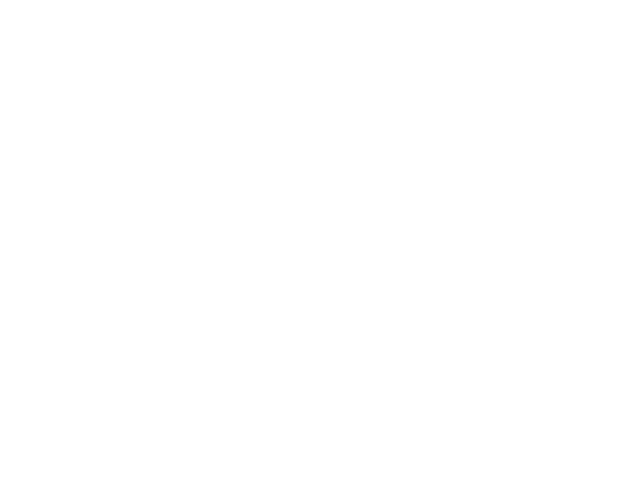
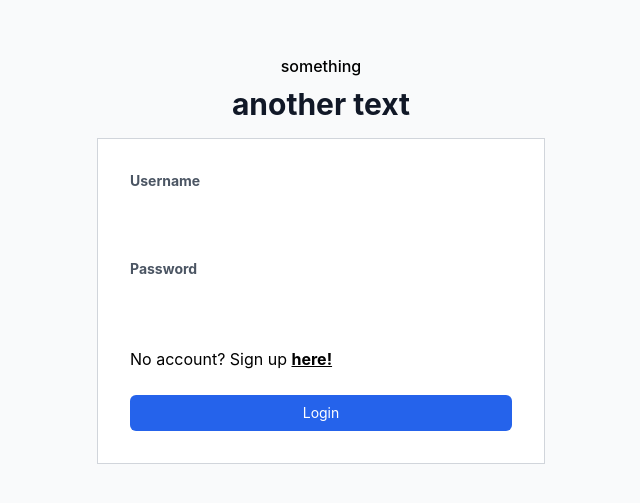
Before and after one commit to divby0exc/library-final-project, a React (Create React App) app: page /login in a window 1280 px wide. Shown: the part 141-644 px from the top of the page, without its empty margins (319-959 px from the left). Built offline with nearby package versions, Linux system fonts and the light colour scheme; the HTML template or start-up script is replaced by a standard one.

Commit message:
what type is children anyways. fuck this

```diff
--- a/src/components/Provider/AuthProvider.tsx
+++ b/src/components/Provider/AuthProvider.tsx
@@ -1,9 +1,9 @@
 import { AsyncLocalStorage } from "async_hooks";
 import axios from "axios";
-import { createContext, useContext, useEffect, useMemo, useState } from "react";
+import React, { createContext, useContext, useEffect, useMemo, useState } from "react";
 
 // A context object which can share the auth state between components
-const AuthContext = createContext();
+const AuthContext = createContext('');
 
 // Now we initiate the actual provider
 // Which in its turn provide the auth context
--- /dev/null
+++ b/src/components/Routes/Routes.tsx
@@ -0,0 +1,85 @@
+import { RouterProvider, createBrowserRouter } from "react-router-dom";
+import { useAuth } from "../Provider/AuthProvider";
+import { ProtectedRoute } from "./ProtectedRoute";
+import GuestHome from "../../pages/GuestHome";
+import UserHome from "../../pages/UserHome";
+import AdminHomeBooks from "../../pages/AdminHomeBooks";
+import AdminHomeUsers from "../../pages/AdminHomeUsers";
+import Login from "../../pages/Login";
+import Register from "../../pages/Register";
+
+const Routes = () => {
+  const { token } = useAuth();
+
+  const routesForGuests = [
+    {
+      path: "/",
+      element: <GuestHome />,
+    },
+    {
+        path: '/login',
+        element: <Login />,
+    },
+    {
+        path: '/register',
+        element: <Register />,
+    }
+  ];
+
+  const routesForUsers = [
+    {
+      path: "/",
+      role: 'USER',
+      element: <ProtectedRoute />,
+      children: [
+        {
+          path: "/",
+          role: 'USER',
+          element: <UserHome />,
+        },
+        {
+            path: '/logout',
+            role: 'USER',
+            element: <div>Logout</div>,
+        }
+      ],
+    },
+  ];
+
+  const routesForAdmins = [
+    {
+        path: "/",
+        role: 'ADMIN',
+        element: <ProtectedRoute />,
+        children: [
+          {
+            path: "/",
+            role: 'ADMIN',
+            element: <AdminHomeBooks />,
+          },
+          {
+            path: '/users',
+            role: 'ADMIN',
+            element: <AdminHomeUsers />,
+          },
+          {
+              path: '/logout',
+              role: 'ADMIN',
+              element: <div>Logout</div>,
+          },
+        ],
+      },
+  ];
+
+//   This will include the routes based on auth status
+  const router = createBrowserRouter([
+    ...routesForGuests,
+    ...(token ? routesForUsers : []),
+    ...(token ? routesForAdmins : [])
+  ]);
+
+//   RouterProvider wraps the router config to make it available for the entirre app
+return <RouterProvider router={router} />;
+};
+
+export default Routes;
--- a/src/components/Routes/index.tsx
+++ b/src/components/Routes/index.tsx
@@ -11,7 +11,5 @@
   document.getElementById('root') as HTMLElement
 );
 root.render(
-  <React.StrictMode>
     <Login />
-  </React.StrictMode>
 );
--- a/src/pages/Login.tsx
+++ b/src/pages/Login.tsx
@@ -1,26 +1,41 @@
 import React, { useState } from "react";
 import { useForm } from "react-hook-form";
-import axios from 'axios';
-import { Http2ServerResponse } from "http2";
-
+import axios from "axios";
+import { useAuth } from "../components/Provider/AuthProvider";
+import { useNavigate } from "react-router-dom";
 
 interface FormData {
-    username: string
-    password: string
+  username: string;
+  password: string;
 }
 
 const Login = () => {
-    const { register, handleSubmit, formState: { errors } } = useForm<FormData>({ mode: "onChange" });
+  const { setToken } = useAuth();
+  const navigate = useNavigate();
+  const {
+    register,
+    handleSubmit,
+    formState: { errors },
+  } = useForm<FormData>({ mode: "onChange" });
   const [name, setName] = useState("");
 
-    const onSubmit = handleSubmit(( { username, password }) => {
+  const onSubmit = handleSubmit(({ username, password }) => {
     const user = {
       username: username,
-          password: password
-        }
+      password: password,
+    };
 
-      axios.post('http://localhost:8080/auth/login', user)
-      .then(res => console.log(res.status, res.data.accessToken));
+    axios
+      .post("http://localhost:8080/auth/login", user)
+      .then((res) => setToken(res.data.accessToken));
+
+      const redirect = () => {
+        navigate('/', { replace: true });
+      };
+
+      setTimeout(() => {
+        redirect();
+      }, 3000);
   });
 
   return (
@@ -50,11 +65,12 @@
               Password
             </label>
             <input
-            {...register("password",
-                {required: true,
+              {...register("password", {
+                required: true,
                 minLength: 3,
-                maxLength: 20})}
-                style={{ borderColor:  errors.password ? "red" : "" }}
+                maxLength: 20,
+              })}
+              style={{ borderColor: errors.password ? "red" : "" }}
               type="password"
               name="password"
               className="v-full p-2 border-border-gray-300 rounded mt-1"
```
Also changed, not shown: src/App.tsx (+8 -4 lines). Lines whose indentation alone changed are shown as unchanged.
